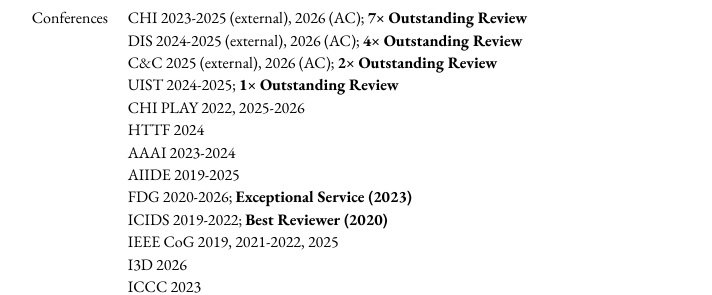
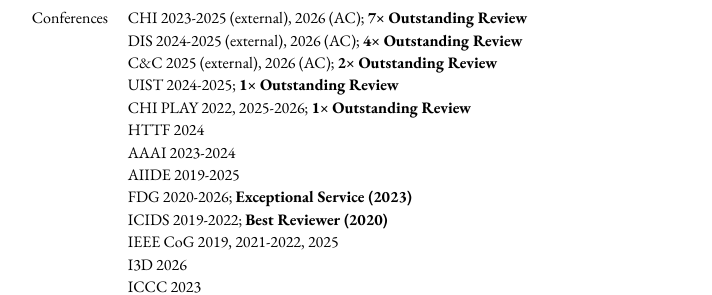
Before and after one commit to mkremins/mkremins.github.io, a Jekyll site: the page built from cv/index.html, in a window 1280 px wide and 900 px high, scrolled down 15055 px. Shown: the part 163-458 px from the top of the window, without its empty margins (255-967 px from the left). Built offline with Jekyll 4.4.1, drawn with Linux system fonts in a browser that asks for light colours.

Commit message:
Add CHI PLAY 2026 review recognition

```diff
--- a/cv/index.html
+++ b/cv/index.html
@@ -598,7 +598,7 @@ layout: null
             DIS 2024-2025 (external), 2026 (AC); <span class="award">4× Outstanding Review</span><br>
             C&C 2025 (external), 2026 (AC); <span class="award">2× Outstanding Review</span><br>
             UIST 2024-2025; <span class="award">1× Outstanding Review</span><br>
-            CHI PLAY 2022, 2025-2026<br>
+            CHI PLAY 2022, 2025-2026; <span class="award">1× Outstanding Review</span><br>
             HTTF 2024<br>
             AAAI 2023-2024<br>
             AIIDE 2019-2025<br>
```
